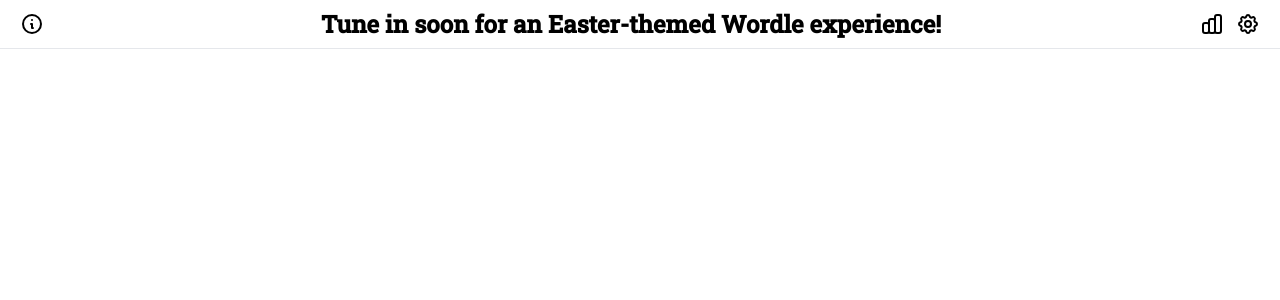
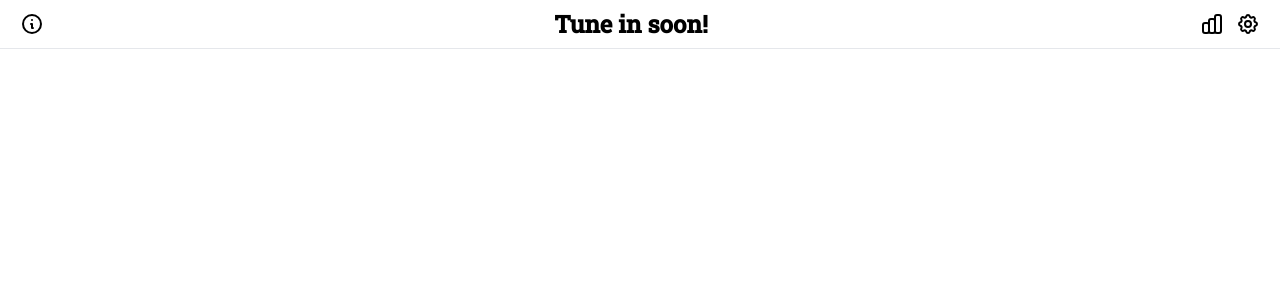
Before and after one commit to AhmadDaPenguinz/EastleSum, a React (Create React App) app: page / in a window 1280 px wide. Shown: the top 300 px of the page. Built offline with nearby package versions, Linux system fonts and the light colour scheme.

Commit message:
Coming Soon Changes.

```diff
--- a/src/constants/strings.ts
+++ b/src/constants/strings.ts
@@ -1,4 +1,4 @@
-export const GAME_TITLE = 'Tune in soon for an Easter-themed Wordle experience!'
+export const GAME_TITLE = 'Tune in soon!'
 
 export const WIN_MESSAGES = ['Nice job! Send a screenshot to @stfxreps on instagram to see if you won :)']
 export const GAME_COPIED_MESSAGE = 'Copied!'
```
